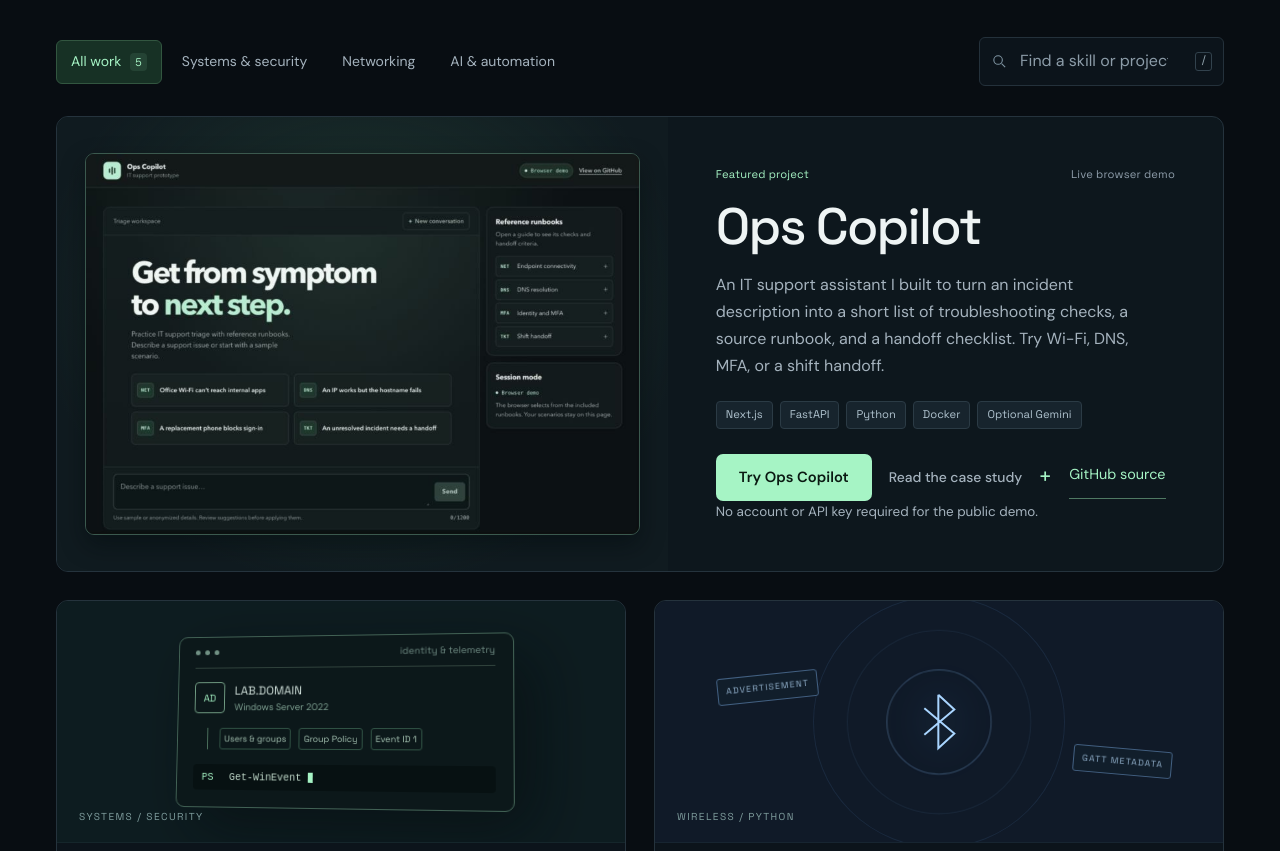
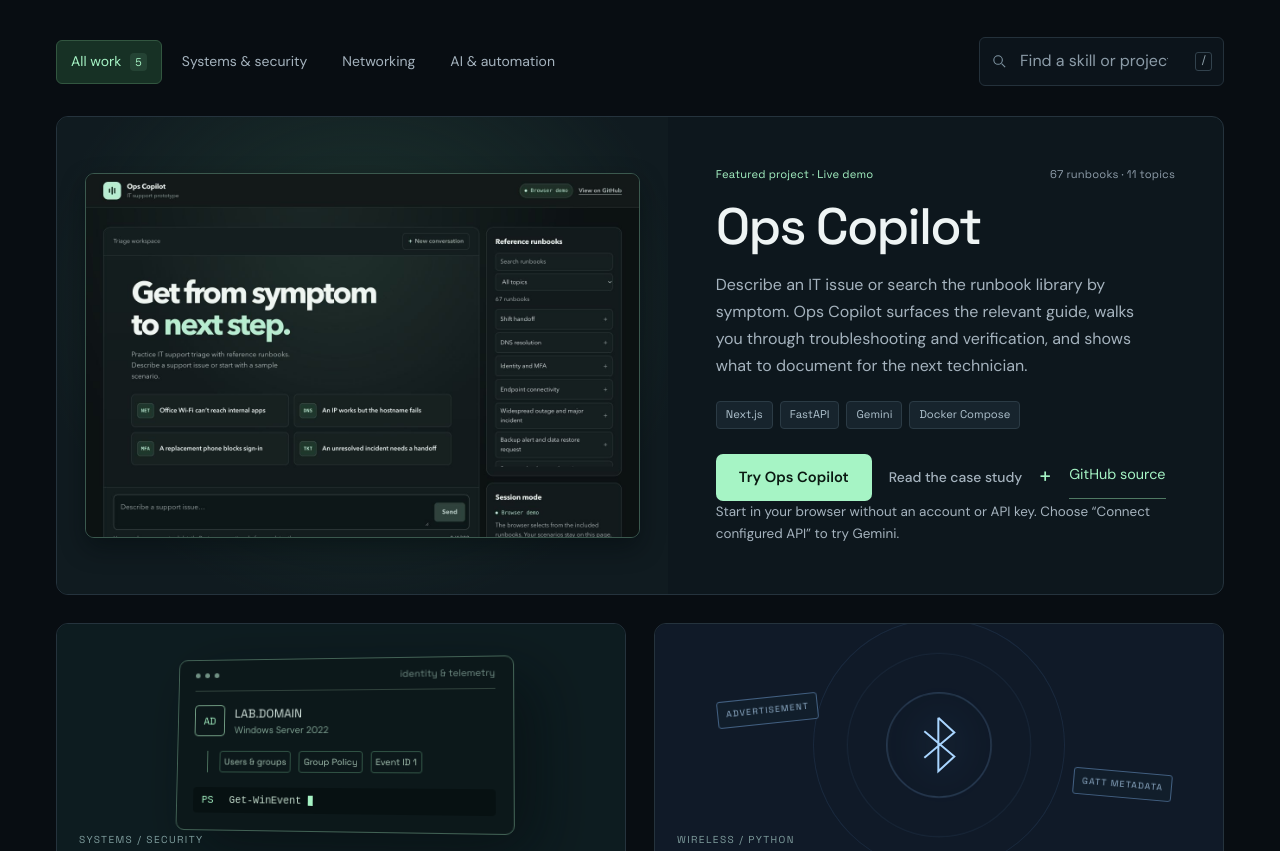
Before and after one commit to justernesto/my-portfolio-website, a plain HTML site: page index.html in a window 1280 px wide. Shown: the part 1209-2060 px from the top of the page. Drawn offline with Linux system fonts and the light colour scheme.

Commit message:
Showcase the expanded Ops Copilot runbook library

```diff
--- a/index.html
+++ b/index.html
@@ -6,14 +6,14 @@
   <meta name="theme-color" content="#080d12">
   <meta name="description" content="Ernesto Cardenas — Systems Administrator at Carvana. IT infrastructure, network troubleshooting, hands-on security labs, and a passion for AI integration with IT operations.">
   <meta property="og:title" content="Ernesto Cardenas | IT Infrastructure & AI Integration">
-  <meta property="og:description" content="Explore Ops Copilot, a live IT support demo, and an interactive multi-site network lab built by Ernesto Cardenas.">
+  <meta property="og:description" content="Explore Ops Copilot and its 67 IT support runbooks, plus an interactive multi-site network lab built by Ernesto Cardenas.">
   <meta property="og:type" content="website">
   <title>Ernesto Cardenas | Systems, Networks & AI</title>
   <link rel="icon" href="assets/favicon.svg" type="image/svg+xml">
   <link rel="stylesheet" href="styles.css">
   <link rel="stylesheet" href="showcase.css">
   <link rel="stylesheet" href="network.css?v=2">
-  <script src="portfolio.js?v=2" defer></script>
+  <script src="portfolio.js?v=3" defer></script>
   <script src="network-model.js" defer></script>
   <script src="network.js?v=2" defer></script>
 </head>
@@ -75,21 +75,21 @@
       </div>
       <p id="project-count" class="sr-only" role="status" aria-live="polite">Showing 5 projects</p>
       <div class="project-grid">
-        <article class="project-card featured-project reveal" data-project="ai" data-category="ai" data-search="Ops Copilot AI Agents next.js react typescript python gemini fastapi docker vercel runbook DNS Wi-Fi MFA ticket handoff infrastructure triage automation">
+        <article id="ops-copilot" class="project-card featured-project reveal" data-project="ai" data-category="ai" data-search="Ops Copilot AI Agents Next.js React TypeScript Python Gemini FastAPI Docker Compose Vercel runbook symptom search topic filter VPN DNS Wi-Fi DHCP MFA SSO identity endpoint mobile remote desktop printing backup recovery email incident security help desk service desk triage ticket handoff automation">
           <figure class="ops-screenshot">
-            <img src="assets/ops-copilot.jpg" alt="Ops Copilot workspace showing four incident scenarios, reference runbooks, and browser demo mode." width="853" height="587" loading="lazy" decoding="async">
+            <img src="assets/ops-copilot-runbooks.jpg" alt="Ops Copilot workspace with four starter scenarios and a 67-runbook library with search and topic filters." width="1280" height="840" loading="lazy" decoding="async">
           </figure>
           <div class="project-content">
-            <div class="project-meta"><span>Featured project</span><span class="project-date">Live browser demo</span></div>
+            <div class="project-meta"><span>Featured project · Live demo</span><span class="project-date">67 runbooks · 11 topics</span></div>
             <h3>Ops Copilot</h3>
-            <p>An IT support assistant I built to turn an incident description into a short list of troubleshooting checks, a source runbook, and a handoff checklist. Try Wi-Fi, DNS, MFA, or a shift handoff.</p>
-            <div class="tags"><span>Next.js</span><span>FastAPI</span><span>Python</span><span>Docker</span><span>Optional Gemini</span></div>
+            <p>Describe an IT issue or search the runbook library by symptom. Ops Copilot surfaces the relevant guide, walks you through troubleshooting and verification, and shows what to document for the next technician.</p>
+            <div class="tags"><span>Next.js</span><span>FastAPI</span><span>Gemini</span><span>Docker Compose</span></div>
             <div class="showcase-actions">
               <a class="button primary" href="https://ai-agents-omega-nine.vercel.app/" target="_blank" rel="noopener noreferrer">Try Ops Copilot</a>
               <button class="text-button detail-button" type="button" data-open="ai" aria-haspopup="dialog">Read the case study <span aria-hidden="true">+</span></button>
               <a class="text-link" href="https://github.com/justernesto/ai-agents" target="_blank" rel="noopener noreferrer">GitHub source</a>
             </div>
-            <p class="demo-note">No account or API key required for the public demo.</p>
+            <p class="demo-note">Start in your browser without an account or API key. Choose “Connect configured API” to try Gemini.</p>
           </div>
         </article>
         <article class="project-card reveal" data-project="windows" data-category="systems networking" data-search="windows server vmware active directory gpo group policy powershell sysmon event viewer dns dhcp identity security monitoring ntfs">
@@ -204,7 +204,7 @@
         <noscript><p class="nt-static">This simulation needs JavaScript. The four sites share redundant WAN paths, with local switching and centralized services in the data center.</p></noscript>
       </div>
       <div class="lab-next">
-        <p><strong>Turn the outage into a handoff.</strong> After tracing a route, try the DNS or shift handoff scenario in Ops Copilot.</p>
+        <p><strong>Turn the outage into a handoff.</strong> Search Ops Copilot’s runbooks for a DNS failure, a VPN issue, or a widespread outage, then see what you’d record for the next technician.</p>
         <a class="button secondary" href="https://ai-agents-omega-nine.vercel.app/" target="_blank" rel="noopener noreferrer">Open Ops Copilot</a>
       </div>
     </section>
@@ -225,7 +225,7 @@
     </section>
 
     <section id="about" class="section section-tinted"><div class="container about-layout">
-      <div class="about-copy reveal"><p class="eyebrow">A LITTLE MORE HUMAN</p><h2>Always troubleshooting.<br><span class="accent">Always learning.</span></h2><p>I enjoy the moment a complicated problem starts to make sense. That curiosity has taken me from warehouse devices and enterprise support to field infrastructure, Windows security labs, and Bluetooth tooling.</p><p>I’m especially passionate about <strong>integrating AI with IT operations</strong>: helping teams find knowledge faster, structure troubleshooting, and turn repeatable support tasks into thoughtful automation. Ops Copilot is my hands-on example. It pairs support runbooks with an optional Gemini integration to prioritize troubleshooting checks.</p><p>My approach stays grounded in people: understand the issue, verify the fix, and leave useful documentation for whoever comes next.</p><a class="text-link" href="https://www.linkedin.com/in/nescardenas" target="_blank" rel="noopener noreferrer">Get to know me on LinkedIn</a></div>
+      <div class="about-copy reveal"><p class="eyebrow">A LITTLE MORE HUMAN</p><h2>Always troubleshooting.<br><span class="accent">Always learning.</span></h2><p>I enjoy the moment a complicated problem starts to make sense. That curiosity has taken me from warehouse devices and enterprise support to field infrastructure, Windows security labs, and Bluetooth tooling.</p><p>I’m especially passionate about <strong>integrating AI with IT operations</strong>. I built Ops Copilot to make troubleshooting knowledge easier to find and apply. Its searchable runbook library gives technicians a place to start, and Gemini can prioritize the checks while keeping the source visible.</p><p>My approach is to understand the issue, verify the fix, and leave useful documentation for whoever comes next.</p><a class="text-link" href="https://www.linkedin.com/in/nescardenas" target="_blank" rel="noopener noreferrer">Get to know me on LinkedIn</a></div>
       <div class="learning-panel reveal"><p class="eyebrow">LEARNING THAT BUILDS ON EXPERIENCE</p><div class="credential"><span class="credential-icon" aria-hidden="true"><svg viewBox="0 0 24 24" fill="none" stroke="currentColor" stroke-width="1.5"><path d="m12 2 8 4v6c0 5-8 10-8 10S4 17 4 12V6Z"/><path d="m8 12 3 3 5-6"/></svg></span><div><h3>Microsoft Cybersecurity Analyst</h3><p>Professional Certificate · Microsoft / Coursera</p><span>Completed September 2026</span></div></div><div class="credential"><span class="credential-icon" aria-hidden="true">G</span><div><h3>Google Cybersecurity</h3><p>Professional Certificate · Google / Coursera</p><span>Completed September 2026</span></div></div><div class="credential"><span class="credential-icon mono" aria-hidden="true">&lt;/&gt;</span><div><h3>Cisco CCNA studies</h3><p>Switching, routing & network fundamentals</p><span class="study-status">In progress</span></div></div><div class="education-note"><h3>Georgia Institute of Technology</h3><p>Computer Science coursework · 2018–2020<br>Coursework only; no degree awarded.</p></div></div>
     </div></section>
 
--- a/portfolio.js
+++ b/portfolio.js
@@ -106,17 +106,19 @@
       ], links: []
     },
     ai: {
-      title: 'Ops Copilot', status: 'Live browser demo · Independent project',
-      intro: 'I built Ops Copilot for the first few minutes of a support ticket, when the technician needs to narrow down the symptom, pick the next check, and record what the next team needs to know.',
-      tags: ['Next.js', 'TypeScript', 'Python', 'FastAPI', 'Docker', 'Gemini'],
+      title: 'Ops Copilot', status: 'Live demo · 67 runbooks across 11 IT support topics',
+      intro: 'I built Ops Copilot for the first few minutes of a support ticket. It helps technicians narrow the symptom, choose the next check, verify recovery, and record what the next team needs to know.',
+      tags: ['Next.js', 'TypeScript', 'Python', 'FastAPI', 'Docker Compose', 'Gemini'],
       sections: [
-        ['What you can try', ['Pick a fictional Wi-Fi, DNS, MFA, or ticket handoff scenario, or type your own support symptom.', 'Read the suggested checks and handoff guidance, then open the cited runbook to see the source.', 'Ask a short follow-up or start a new conversation to try another incident. The public demo runs in the browser without an account or API key.']],
-        ['How it works', 'The Next.js interface and FastAPI service share one runbook catalog. An optional Gemini backend can prioritize the checks from a matched runbook in one request. The API validates the returned order and uses the default runbook order if Gemini is unavailable.'],
-        ['What I verified', 'I tested the public Vercel demo, mobile layout, and a live Gemini response on a local backend. Ten offline tests cover input limits, conversation isolation, and provider fallback.'],
-        ['Where a technician fits', 'The assistant suggests checks and helps organize a handoff. The technician reviews the guidance and decides what to do in their own environment.']
+        ['The runbook library', ['The catalog has 67 runbooks and 335 checks across 11 topics. Search by symptom or filter by topic. Coverage includes VPN and DNS, identity and access, endpoints and mobile devices, remote desktops, email and collaboration, file recovery, security reports, and incident response.', 'Each guide helps establish who is affected, distinguish likely causes, verify recovery, and record evidence or an escalation handoff.']],
+        ['What you can try', ['Start with a Wi-Fi, DNS, MFA, or handoff example, or enter a fictional symptom such as “My print job is stuck in the queue.”', 'Read the suggested checks and open the cited runbook to review the original guidance. Ask a short follow-up or start a new conversation to try another issue.']],
+        ['How it matches a ticket', 'The Next.js browser demo, FastAPI service, and Python CLI share one catalog. Matching gives specific symptom phrases priority over broader terms. An explicit handoff request opens the shift handoff guide.'],
+        ['Where Gemini fits', 'The public app starts in browser mode with no account or API key. Connect to the hosted API to try Gemini prioritization. Gemini orders the checks in the selected guide, and the API validates that order. The app falls back to the default runbook order when the shared request limit is reached or Gemini is unavailable.'],
+        ['Deployment and verification', 'The demo is hosted on Vercel. Docker Compose also supports running the frontend and API on your own computer. Offline tests cover issue matching, context isolation, input validation, provider fallback, and shared quota handling. I verified catalog search and runbook citations in the public demo.']
       ], links: [
         { label: 'Try the live demo', href: 'https://ai-agents-omega-nine.vercel.app/' },
-        { label: 'View source on GitHub', href: 'https://github.com/justernesto/ai-agents', secondary: true }
+        { label: 'View source on GitHub', href: 'https://github.com/justernesto/ai-agents', secondary: true },
+        { label: 'See the runbook expansion', href: 'https://github.com/justernesto/ai-agents/pull/4', secondary: true }
       ]
     },
     ccna: {
@@ -201,7 +203,7 @@
     networks: { context: 'PRODUCTION EXPERIENCE + CONTINUED STUDY', title: 'Follow the connection.\nFind the cause.', description: 'From a physical switch port to a default gateway, I work through connectivity problems methodically and coordinate fixes with the right team.', tags: ['TCP/IP', 'VLANs', 'DNS / DHCP', 'VPN', 'UniFi', 'LAN / WAN'], evidence: 'Explore the network lab', href: '#network-lab' },
     systems: { context: 'ENTERPRISE SUPPORT + HOME LAB', title: 'Help people get access.\nKeep the environment usable.', description: 'Windows and macOS support, Microsoft 365 accounts, identity troubleshooting, and hands-on domain administration practice in a VMware lab.', tags: ['Active Directory', 'MFA', 'Microsoft 365', 'Windows / macOS', 'Group Policy', 'VMware'], evidence: 'Explore the Windows lab', project: 'windows' },
     security: { context: 'CYBERSECURITY CERTIFICATES + LAB PRACTICE', title: 'Look for context.\nDocument what the evidence says.', description: 'I combine disciplined support triage with security coursework and home-lab process telemetry, using logs to understand what happened on a host.', tags: ['Sysmon Event ID 1', 'Event Viewer', 'PowerShell', 'NTFS permissions', 'Triage & escalation'], evidence: 'Explore security monitoring practice', project: 'windows' },
-    ai: { context: 'LIVE PROJECT', title: 'Make AI useful\nin everyday IT operations.', description: 'I built Ops Copilot to help technicians choose the next check and record a useful handoff. The public demo cites its runbook, and optional Gemini prioritization uses those same steps.', tags: ['Next.js', 'Python', 'FastAPI', 'Gemini', 'Docker', 'Runbook triage'], evidence: 'Explore the Ops Copilot case study', project: 'ai' }
+    ai: { context: 'LIVE PROJECT', title: 'Make AI useful\nin everyday IT operations.', description: 'Ops Copilot matches support symptoms to a searchable library of 67 runbooks. Gemini can prioritize the suggested checks, and every matched reply cites the guide so technicians can review the steps and prepare a handoff.', tags: ['Next.js', 'Python', 'FastAPI', 'Gemini', 'Docker Compose', 'Runbook search'], evidence: 'Explore the Ops Copilot case study', project: 'ai' }
   };
   let activeToolkit = 'networks';
   const toolkitTabs = $$('[data-toolkit]');
```
Also changed, not shown: resume.html (+2 -2 lines), assets/ops-copilot-runbooks.jpg (added), 1 other file.
